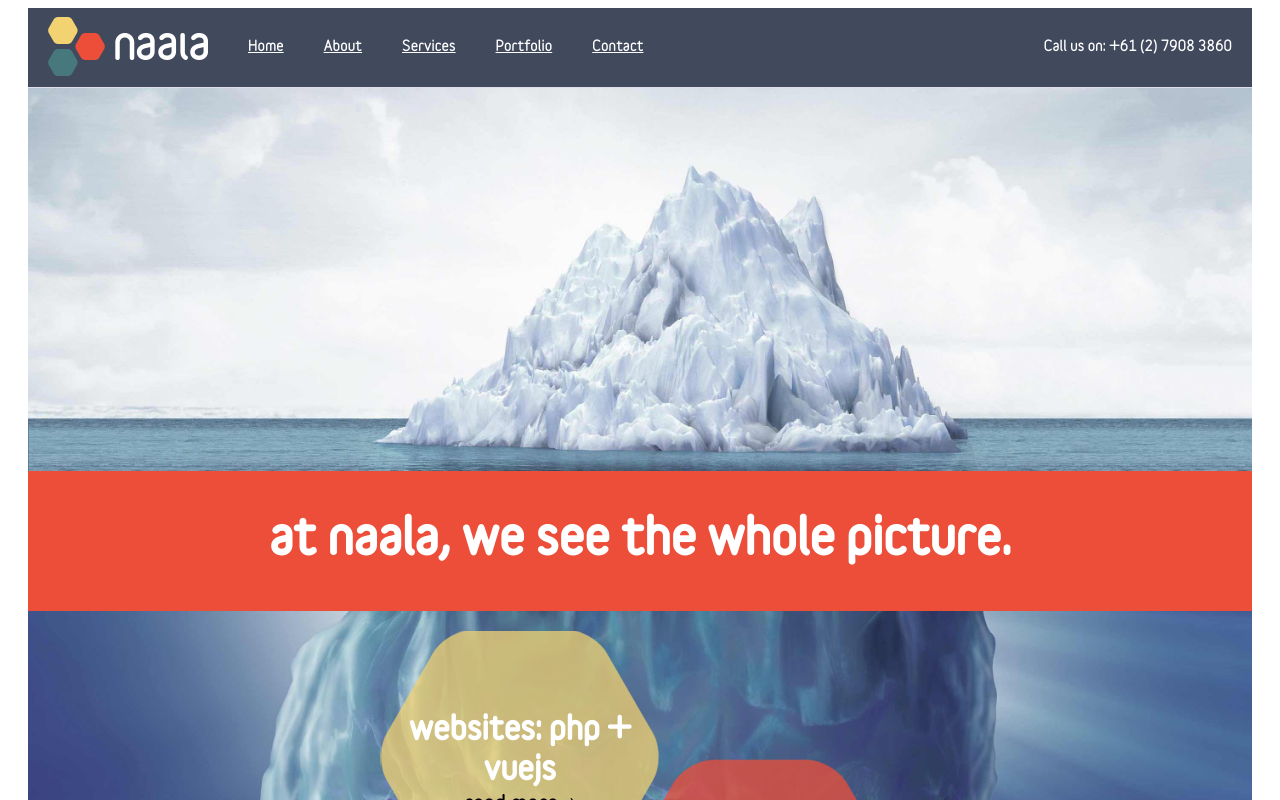
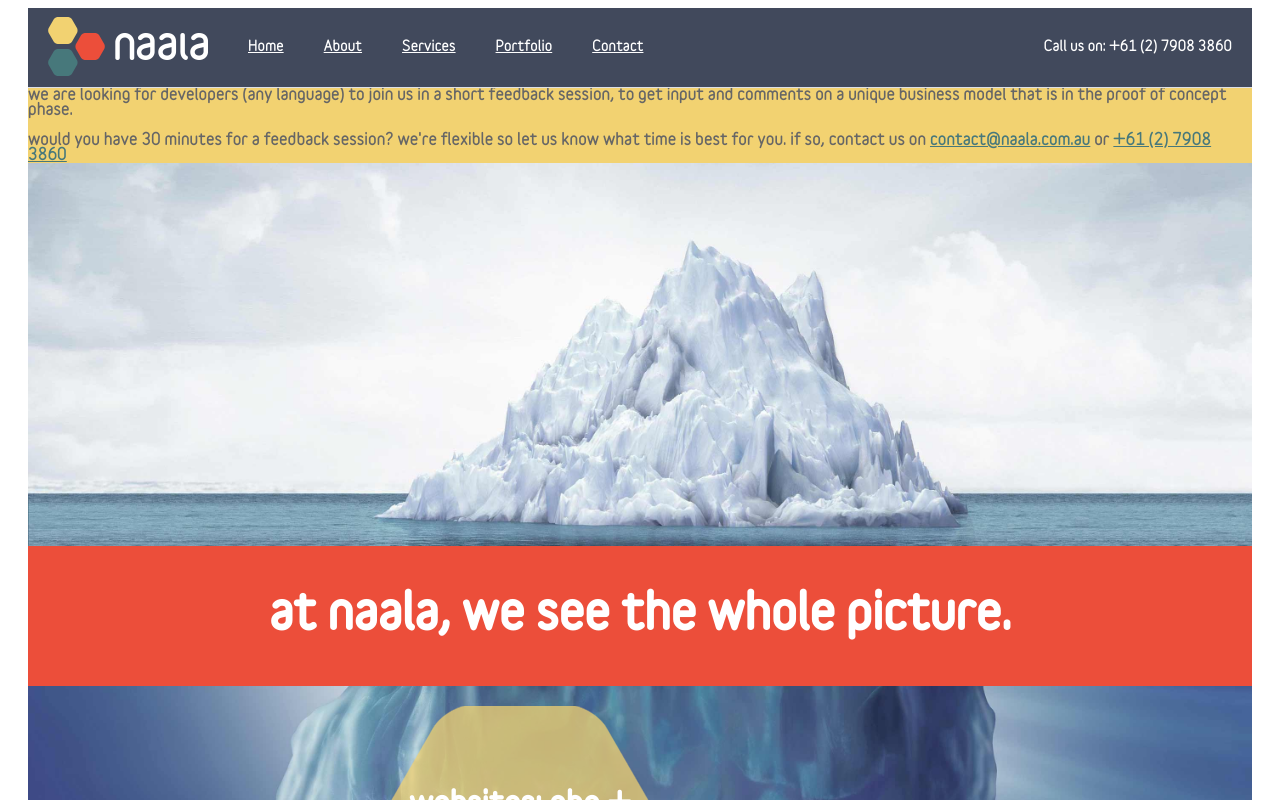
Before and after one commit to naala89/Naala, a Vue app: page / in a window 1280 px wide. Shown: the top 800 px of the page. Built offline with nearby package versions, Linux system fonts and the light colour scheme.

Commit message:
Added home meddage banner for feedback session.

```diff
--- a/src/pages/HomeMain.vue
+++ b/src/pages/HomeMain.vue
@@ -6,6 +6,19 @@ Possible honeycomb options
 -->
 <template>
   <el-main class="naala-main">
+
+
+    <div class="mod banner home-message">
+      <div class="inner">
+        <div class="bd">
+          <div>We are looking for developers (any language) to join us in a short feedback session, to get input and comments on a unique business model that is in the proof of concept phase.</div>
+          <br />
+          <div>Would you have 30 minutes for a feedback session? We're flexible so let us know what time is best for you. If so, contact us on <a
+              href="mailto:contact@naala.com.au">contact@naala.com.au</a> or <a href="tel:+61279083860">+61 (2) 7908 3860</a></div>
+        </div>
+      </div>
+    </div>
+
     <div class="mod hero">
       <div class="inner">
         <div class="bd">
@@ -147,6 +160,36 @@ img {
 
   a {
     color: #fff;
+  }
+}
+
+.home-message {
+  background: $brand-yellow;
+  text-transform: lowercase;
+
+  .inner {
+    min-width: 100%;
+    display: flex;
+  }
+
+  h2 {
+    margin: 0;
+    padding: 1em 20px;
+    text-align: center;
+    color: #fff;
+    @include fontSize(21px);
+  }
+
+  h3 {
+    margin: 0;
+    padding: 0 20px 1em 20px;
+    text-align: center;
+    color: #fff;
+    @include fontSize(16px);
+  }
+
+  a {
+    color: $brand-green;
   }
 }
 
```
